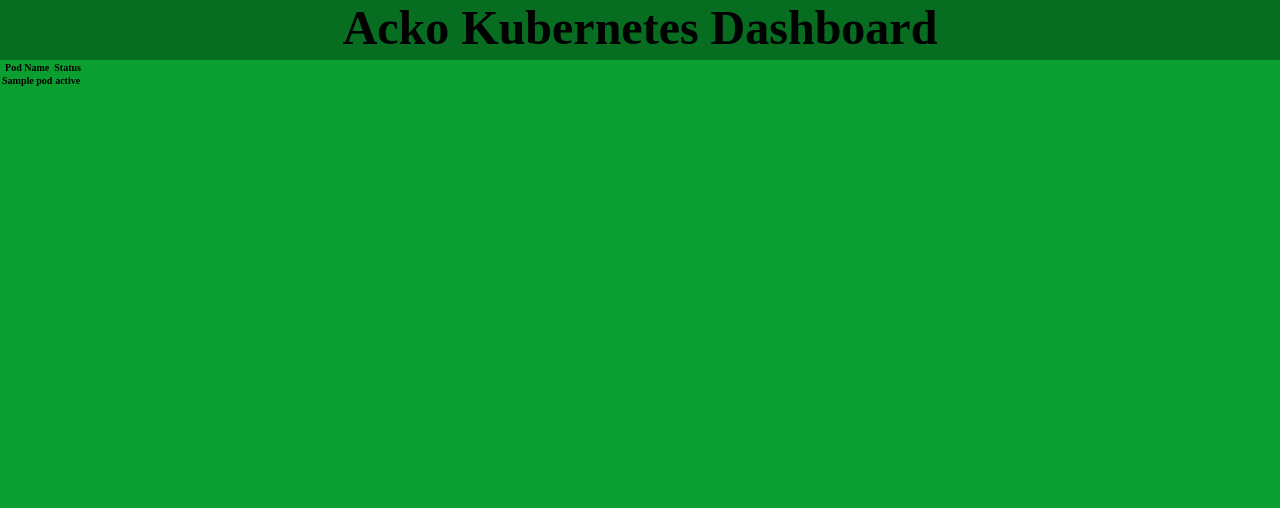
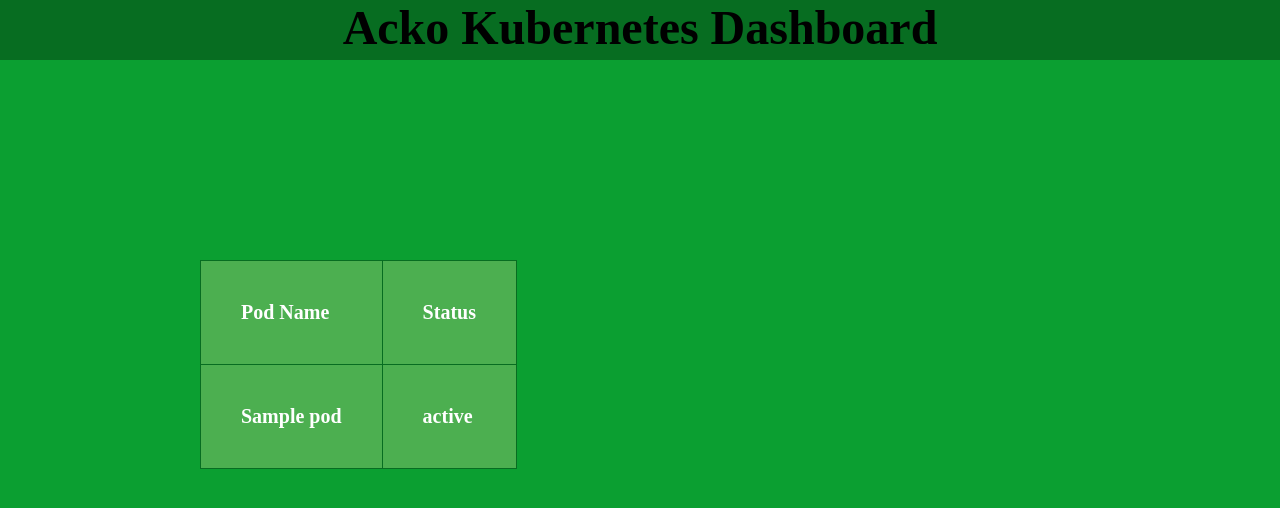
Before and after one commit to Diego-pgm/kubedash, a Flask app: template templates/index.html in a window 1280 px wide. Shown: the top 508 px of the page. Run offline with Flask 3, Linux system fonts and the light colour scheme; the template is opened without the code that fills it: most values are stand-ins (such as "Sample title", 1, 10 or a date in 2020); lists and menus that the app fills with data are empty.

Commit message:
Changed the table it looks nicer oh wow

```diff
--- a/static/main.css
+++ b/static/main.css
@@ -27,3 +27,28 @@ h1 {
     padding: 0 auto;
     text-align: center;
 }
+
+table{
+    font-size: 2rem;
+    border-collapse: collapse;
+    margin: 20rem;
+}
+
+th, td {
+    padding: 4rem;
+    text-align: left;
+}
+th{
+    background-color: #4CAF50;
+    color: white;
+    background-size: cover;
+}
+tr:nth-child(even) {
+    background-color: #f2f2f2;
+}
+tr:hover {
+    background-color: #ddd;
+}
+table, th, td {
+    border: 1px solid #076d21;
+}
```
